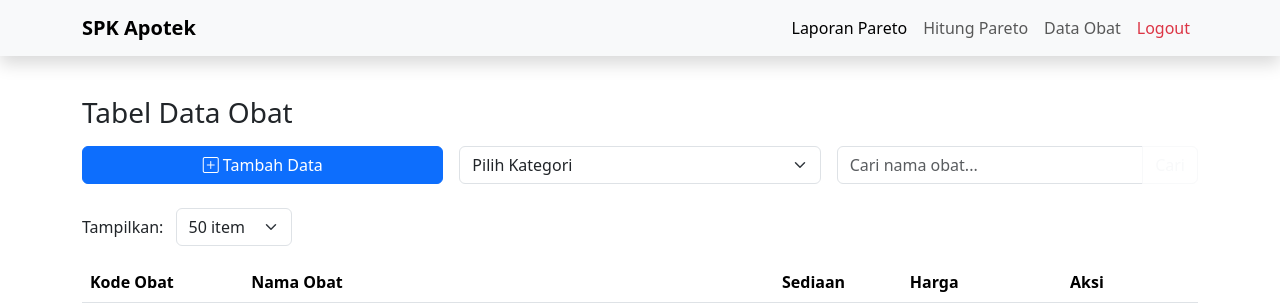
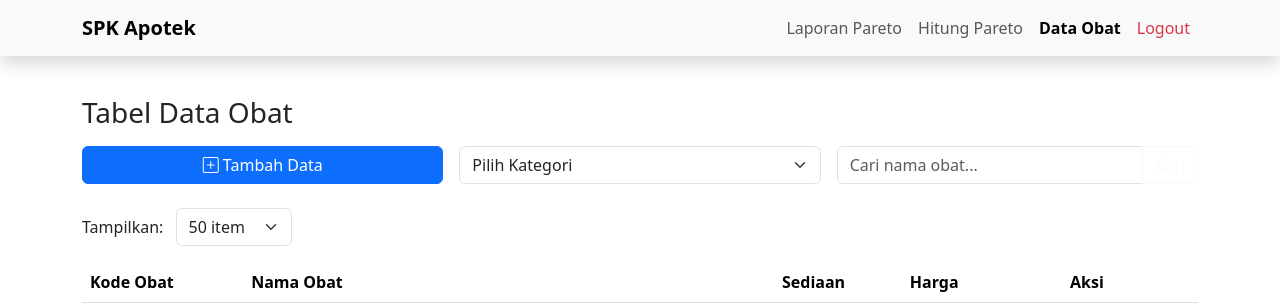
Before and after one commit to furqon1728/spk-apotek-pareto, a PHP site: page /tabel-obat.php in a window 1280 px wide. Shown: the top 303 px of the page. Run offline with PHP 8.4, Linux system fonts and the light colour scheme; data comes from the database, SQL or seed files in the repository.

Commit message:
edit nav-item

```diff
--- a/hitung-pareto.php
+++ b/hitung-pareto.php
@@ -39,8 +39,8 @@ $sql_obat = mysqli_query($koneksi, $select_obat);
       <!-- Menu yang akan collapse -->
       <div class="collapse navbar-collapse" id="navbarNav">
         <ul class="navbar-nav ms-auto">
-          <li class="nav-item"><a class="nav-link active" href="index.php">Laporan Pareto</a></li>
-          <li class="nav-item"><a class="nav-link" href="hitung-pareto.php">Hitung Pareto</a></li>
+          <li class="nav-item"><a class="nav-link" href="index.php">Laporan Pareto</a></li>
+          <li class="nav-item fw-bold"><a class="nav-link active" href="hitung-pareto.php">Hitung Pareto</a></li>
           <li class="nav-item"><a class="nav-link" href="tabel-obat.php">Data Obat</a></li>
           <li class="nav-item"><a class="nav-link text-danger" href="logout.php">Logout</a></li>
         </ul>
--- a/index.php
+++ b/index.php
@@ -34,7 +34,7 @@ $adaData = $totalSemua > 0;
       <!-- Menu yang akan collapse -->
       <div class="collapse navbar-collapse" id="navbarNav">
         <ul class="navbar-nav ms-auto">
-          <li class="nav-item"><a class="nav-link active" href="index.php">Laporan Pareto</a></li>
+          <li class="nav-item fw-bold"><a class="nav-link active" href="index.php">Laporan Pareto</a></li>
           <li class="nav-item"><a class="nav-link" href="hitung-pareto.php">Hitung Pareto</a></li>
           <li class="nav-item"><a class="nav-link" href="tabel-obat.php">Data Obat</a></li>
           <li class="nav-item"><a class="nav-link text-danger" href="logout.php">Logout</a></li>
--- a/tabel-obat.php
+++ b/tabel-obat.php
@@ -65,9 +65,9 @@ $totalPages = ceil($totalData / $limit);
       <!-- Menu yang akan collapse -->
       <div class="collapse navbar-collapse" id="navbarNav">
         <ul class="navbar-nav ms-auto">
-          <li class="nav-item"><a class="nav-link active" href="index.php">Laporan Pareto</a></li>
+          <li class="nav-item"><a class="nav-link" href="index.php">Laporan Pareto</a></li>
           <li class="nav-item"><a class="nav-link" href="hitung-pareto.php">Hitung Pareto</a></li>
-          <li class="nav-item"><a class="nav-link" href="tabel-obat.php">Data Obat</a></li>
+          <li class="nav-item fw-bold"><a class="nav-link active" href="tabel-obat.php">Data Obat</a></li>
           <li class="nav-item"><a class="nav-link text-danger" href="logout.php">Logout</a></li>
         </ul>
       </div>
```
